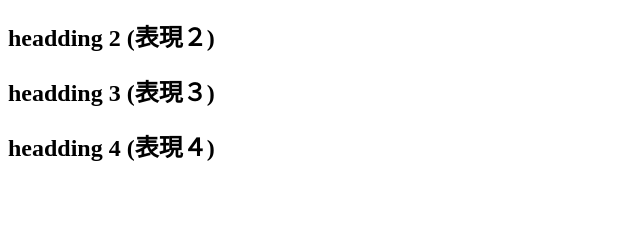
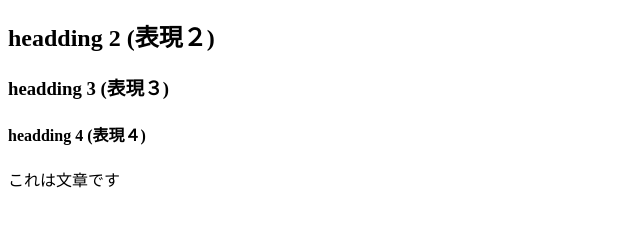
Before and after one commit to okita1122/information-training, a plain HTML site: page index.html in a window 1280 px wide. Shown: the part 57-284 px from the top of the page, without its empty margins (0-640 px from the left). Drawn offline with Linux system fonts and the light colour scheme.

Commit message:
９月１７日３時間目githubの使い方についての記載

```diff
--- a/index.html
+++ b/index.html
@@ -1,4 +1,5 @@
 <h1>headding 1 (表現１)</h1>
 <h2>headding 2 (表現２)</h2>
-<h2>headding 3 (表現３)</h2>
-<h2>headding 4 (表現４)</h2>
+<h3>headding 3 (表現３)</h3>
+<h4>headding 4 (表現４)</h4>
+<p>これは文章です</p>
```
Also changed, not shown: 1 other file.
